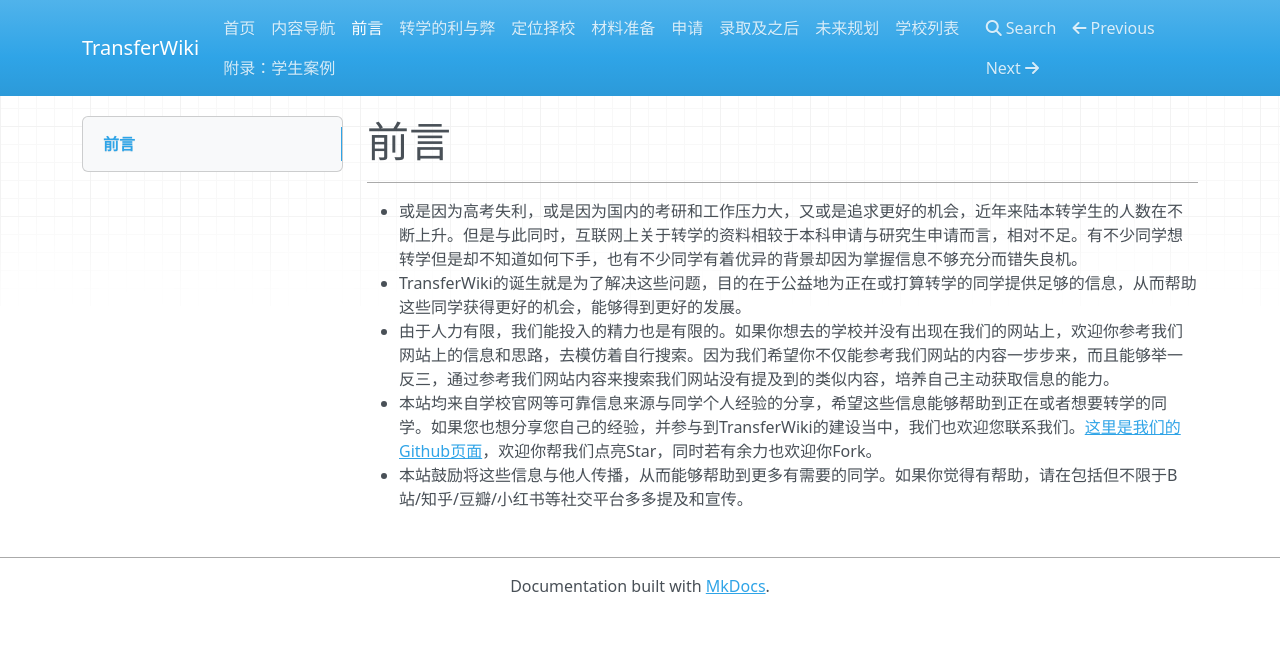
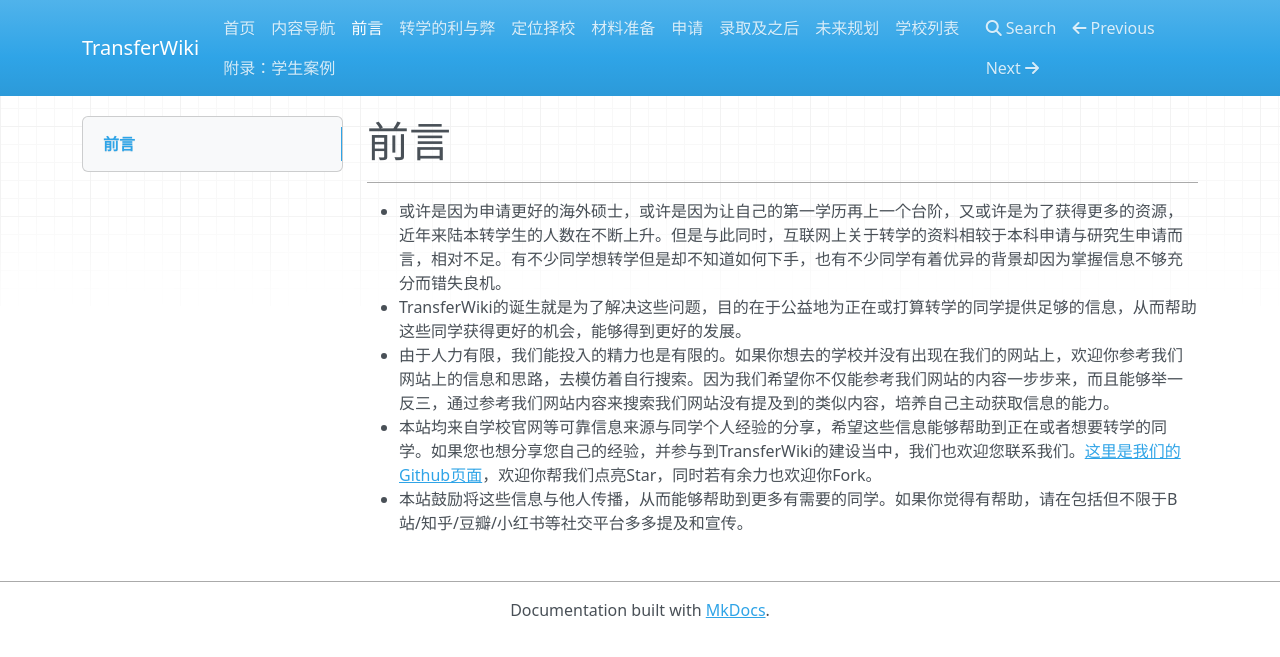
Before and after one commit to SihanXU/TransferWiki, an MkDocs documentation site: the page built from docs/intro.md, in a window 1280 px wide. Shown: the top 657 px of the page. Built offline with MkDocs 1.6.1, drawn with Linux system fonts in a browser that asks for light colours; nearby versions of some CDN libraries.

Commit message:
Update intro.md

```diff
--- a/docs/intro.md
+++ b/docs/intro.md
@@ -2,7 +2,7 @@
 
 ***
 
-- 或是因为高考失利，或是因为国内的考研和工作压力大，又或是追求更好的机会，近年来陆本转学生的人数在不断上升。但是与此同时，互联网上关于转学的资料相较于本科申请与研究生申请而言，相对不足。有不少同学想转学但是却不知道如何下手，也有不少同学有着优异的背景却因为掌握信息不够充分而错失良机。
+- 或许是因为申请更好的海外硕士，或许是因为让自己的第一学历再上一个台阶，又或许是为了获得更多的资源，近年来陆本转学生的人数在不断上升。但是与此同时，互联网上关于转学的资料相较于本科申请与研究生申请而言，相对不足。有不少同学想转学但是却不知道如何下手，也有不少同学有着优异的背景却因为掌握信息不够充分而错失良机。
 - TransferWiki的诞生就是为了解决这些问题，目的在于公益地为正在或打算转学的同学提供足够的信息，从而帮助这些同学获得更好的机会，能够得到更好的发展。
 - 由于人力有限，我们能投入的精力也是有限的。如果你想去的学校并没有出现在我们的网站上，欢迎你参考我们网站上的信息和思路，去模仿着自行搜索。因为我们希望你不仅能参考我们网站的内容一步步来，而且能够举一反三，通过参考我们网站内容来搜索我们网站没有提及到的类似内容，培养自己主动获取信息的能力。
 - 本站均来自学校官网等可靠信息来源与同学个人经验的分享，希望这些信息能够帮助到正在或者想要转学的同学。如果您也想分享您自己的经验，并参与到TransferWiki的建设当中，我们也欢迎您联系我们。[这里是我们的Github页面](https://github.com/SihanXU/TransferWiki)，欢迎你帮我们点亮Star，同时若有余力也欢迎你Fork。
```
